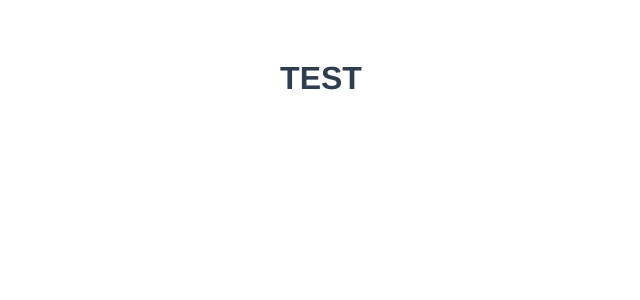
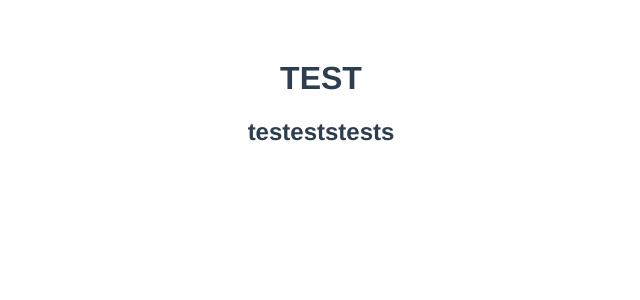
Before and after one commit to dctreborn/vue-practice, a Vue app: page / in a window 1280 px wide. Shown: the top 300 px of the page, without its empty margins (319-959 px from the left). Built offline with nearby package versions, Linux system fonts and the light colour scheme.

Commit message:
direct text insert in app test

```diff
--- a/src/App.vue
+++ b/src/App.vue
@@ -1,6 +1,8 @@
 <template>
   <div id="app">
+    <!--insert bootstrap here-->
     <test/>
+    <h2>testeststests</h2>
   </div>
 </template>
 
```
